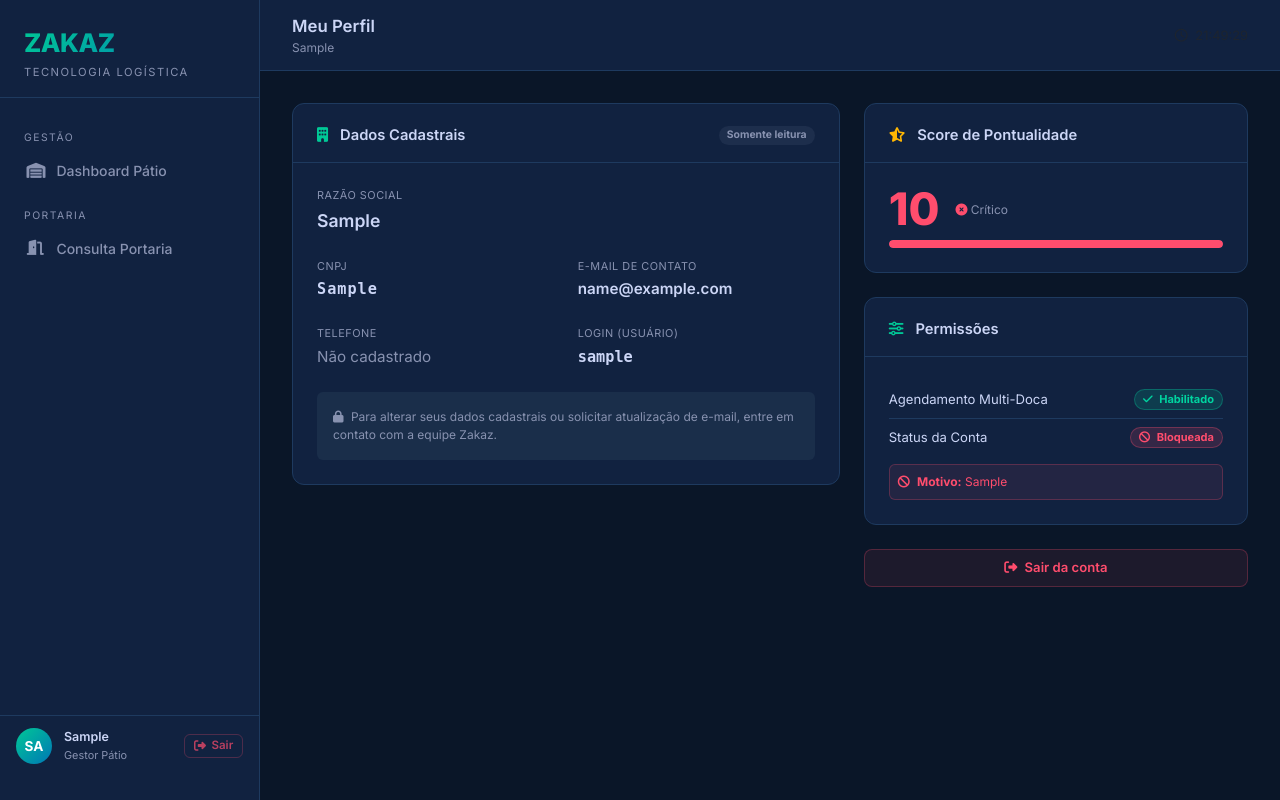
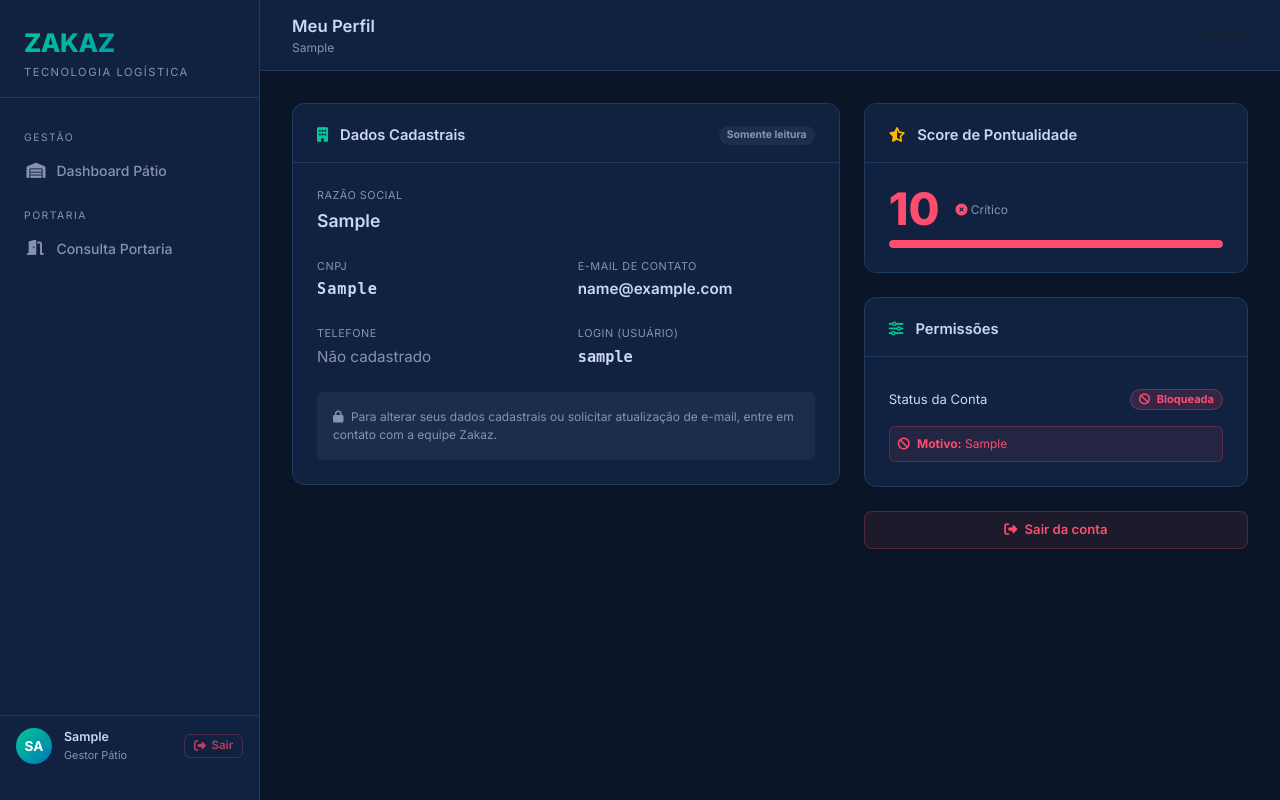
Before and after one commit to albertorosa10-spec/ordo-logistica, a Django app: page /industria/perfil/ in a window 1280 px wide. Run offline with Django 5.2, Linux system fonts and the light colour scheme; a user stored in the database is signed in; tables that the repository leaves empty hold one stand-in row (values such as "Sample post").

Commit message:
Display 'A definir' instead of CROSS-SEM-PO; remove doca badge
- All templates: render numero_pedido == 'CROSS-SEM-PO' as 'A definir'
  (industria dashboard, detalhe, gestor dashboard, gestor detalhe, portaria)
- industria/dashboard.html: remove Doca única / Multi-doca habilitado block
  (docas removed from scheduling flow)
- industria/perfil.html: remove Agendamento Multi-Doca row

https://claude.ai/code/session_01NMw1vUCnpPbiaTSjHyaQUV

```diff
--- a/core/templates/gestor_detalhe.html
+++ b/core/templates/gestor_detalhe.html
@@ -289,7 +289,7 @@
         <div class="det-meta">
           <div class="det-meta-item">
             <div class="det-meta-label">Pedido de Compra</div>
-            <div class="det-meta-valor accent">{{ agendamento.numero_pedido }}</div>
+            <div class="det-meta-valor accent">{% if agendamento.numero_pedido == 'CROSS-SEM-PO' %}A definir{% else %}{{ agendamento.numero_pedido }}{% endif %}</div>
           </div>
           <div class="det-meta-item">
             <div class="det-meta-label">Tipo de Carga</div>
--- a/core/templates/industria/detalhe_agendamento.html
+++ b/core/templates/industria/detalhe_agendamento.html
@@ -2,7 +2,7 @@
 
 {% block title %}Agendamento #{{ agendamento.pk }} — Zakaz{% endblock %}
 {% block page_title %}Detalhe do Agendamento{% endblock %}
-{% block page_subtitle %}PO {{ agendamento.numero_pedido }}{% endblock %}
+{% block page_subtitle %}PO {% if agendamento.numero_pedido == 'CROSS-SEM-PO' %}A definir{% else %}{{ agendamento.numero_pedido }}{% endif %}{% endblock %}
 {% block nav_dash_ind %}active{% endblock %}
 
 {% block extra_css %}
@@ -110,7 +110,7 @@
                 <div class="col-6">
                     <div class="campo-label">Pedido de Compra (PO)</div>
                     <div class="campo-valor" style="font-family:monospace; font-size:1.1rem; color:var(--ordo-accent);">
-                        {{ agendamento.numero_pedido }}
+                        {% if agendamento.numero_pedido == 'CROSS-SEM-PO' %}A definir{% else %}{{ agendamento.numero_pedido }}{% endif %}
                     </div>
                 </div>
                 <div class="col-6">
--- a/core/templates/industria/perfil.html
+++ b/core/templates/industria/perfil.html
@@ -129,19 +129,7 @@
                 <span class="fw-semibold">Permissões</span>
             </div>
             <div class="ordo-card-body">
-                <div class="d-flex align-items-center justify-content-between py-2"
-                     style="border-bottom:1px solid var(--ordo-border);">
-                    <span style="font-size:.82rem;">Agendamento Multi-Doca</span>
-                    {% if fornecedor.permite_multi_doca %}
-                    <span class="badge-fin badge rounded-pill px-2">
-                        <i class="fa-solid fa-check me-1"></i> Habilitado
-                    </span>
-                    {% else %}
-                    <span class="badge-pre badge rounded-pill px-2">
-                        <i class="fa-solid fa-minus me-1"></i> Não habilitado
-                    </span>
-                    {% endif %}
-                </div>
+
                 <div class="d-flex align-items-center justify-content-between py-2">
                     <span style="font-size:.82rem;">Status da Conta</span>
                     {% if fornecedor.bloqueado %}
--- a/core/templates/portaria/consulta.html
+++ b/core/templates/portaria/consulta.html
@@ -180,7 +180,7 @@
                 </div>
                 <div class="result-row">
                     <span class="result-row-label">Pedido (PO)</span>
-                    <span class="result-row-val">{{ agendamento.numero_pedido }}</span>
+                    <span class="result-row-val">{% if agendamento.numero_pedido == 'CROSS-SEM-PO' %}A definir{% else %}{{ agendamento.numero_pedido }}{% endif %}</span>
                 </div>
                 <div class="result-row">
                     <span class="result-row-label">Data / Horário</span>
```
Also changed, not shown: core/templates/dashboard_gestor.html (+4 -4 lines), core/templates/industria/dashboard.html (+3 -16 lines).
